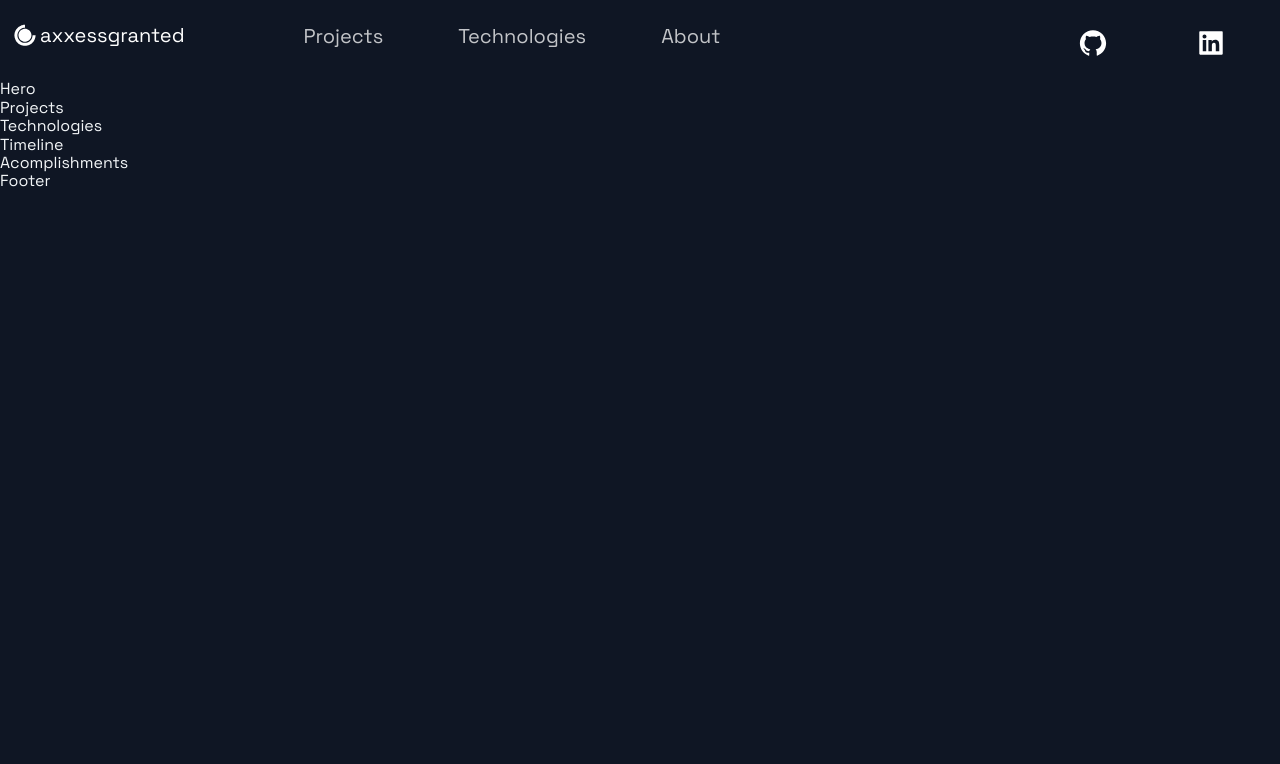
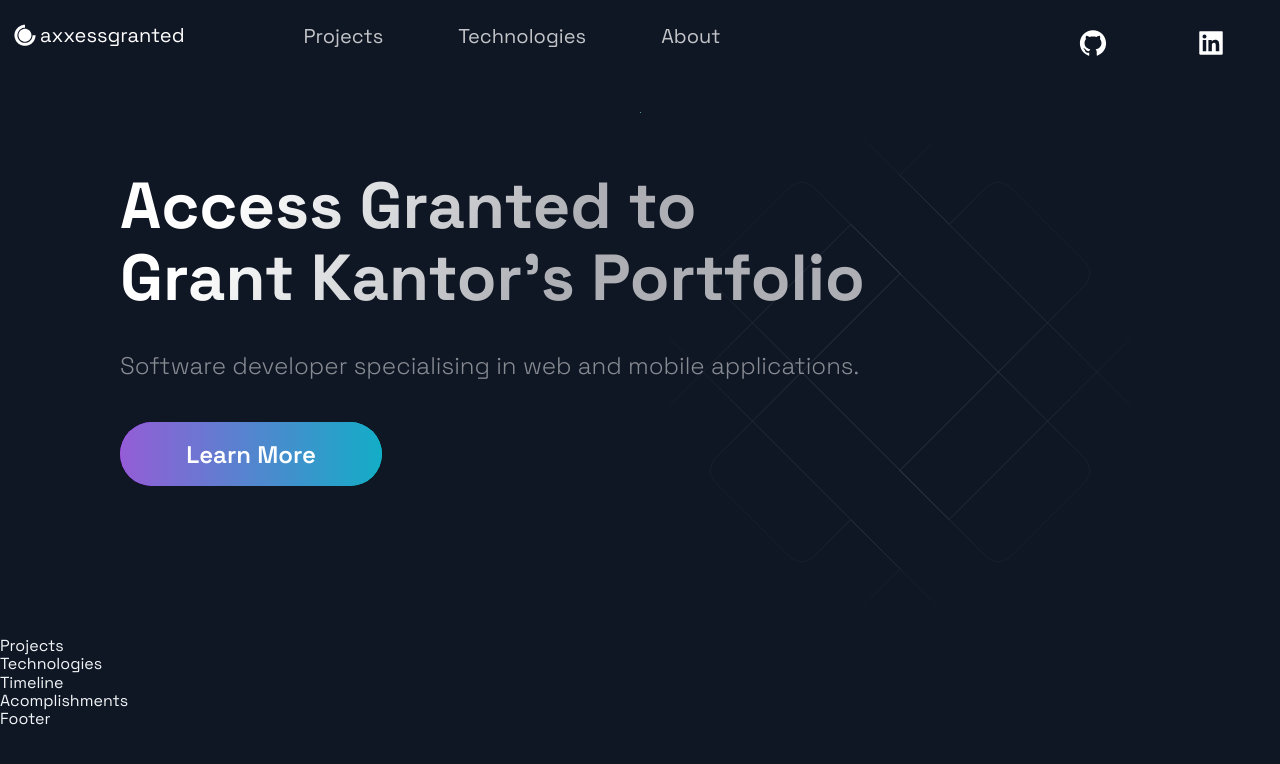
Before and after one commit to axxessgranted/portfolio-website, a Next.js app: page / in a window 1280 px wide. Shown: the top 764 px of the page. Built offline with nearby package versions, Linux system fonts and the light colour scheme.

Commit message:
Add some placeholder hero content

```diff
--- a/src/components/Hero/Hero.js
+++ b/src/components/Hero/Hero.js
@@ -1,13 +1,34 @@
 import React from 'react';
 
-import { Section, SectionText, SectionTitle } from '../../styles/GlobalComponents';
+import {
+  Section,
+  SectionText,
+  SectionTitle,
+} from '../../styles/GlobalComponents';
 import Button from '../../styles/GlobalComponents/Button';
 import { LeftSection } from './HeroStyles';
 
-const Hero = (props) => (
-  <div>
-    Hero
-  </div>
+const Hero = () => (
+  <Section row nopadding>
+    <LeftSection>
+      <SectionTitle main center>
+        Access Granted to
+        <br />
+        Grant Kantor's Portfolio
+      </SectionTitle>
+      <SectionText>
+        Software developer specialising in web and mobile applications.
+      </SectionText>
+      <Button
+        onClick={() =>
+          (window.location =
+            'https://www.linkedin.com/in/grant-kantor-692951198/')
+        }
+      >
+        Learn More
+      </Button>
+    </LeftSection>
+  </Section>
 );
 
 export default Hero;
--- a/src/pages/index.js
+++ b/src/pages/index.js
@@ -10,10 +10,10 @@
 const Home = () => {
   return (
     <Layout>
-      {/* <Section grid> */}
+      <Section grid>
         <Hero />
-        {/* <BgAnimation /> */}
-      {/* </Section> */}
+        <BgAnimation />
+      </Section>
       <Projects />
       <Technologies />
       <Timeline />
```
